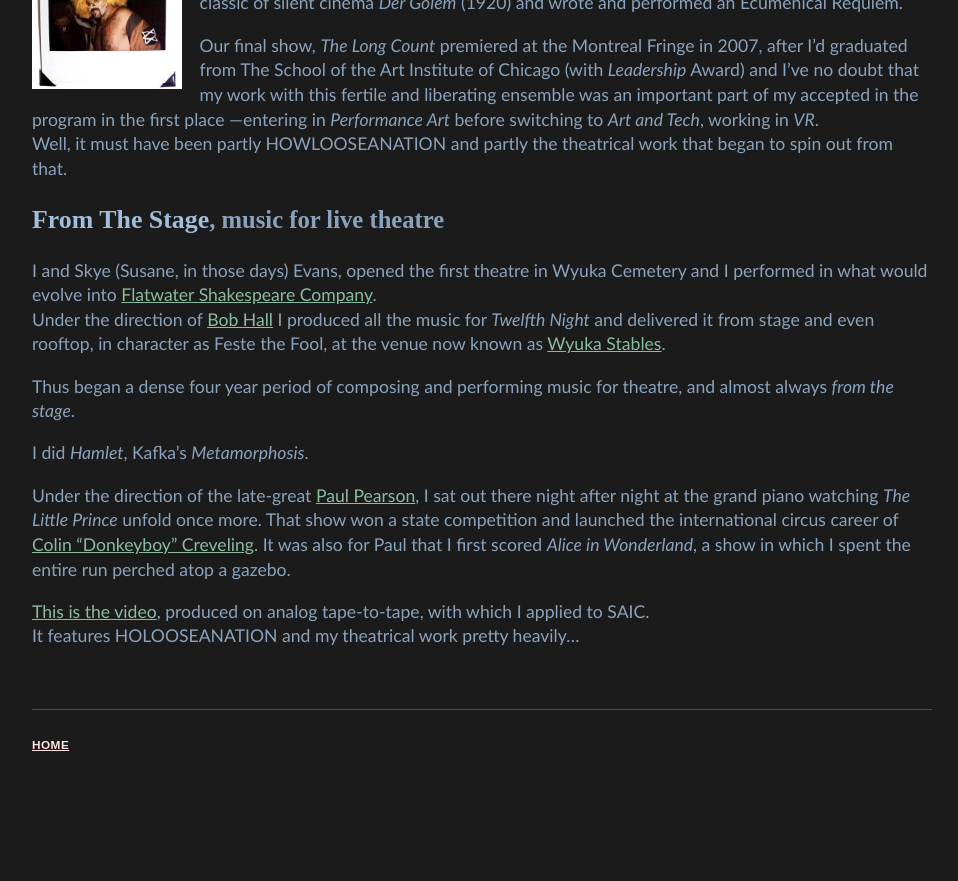
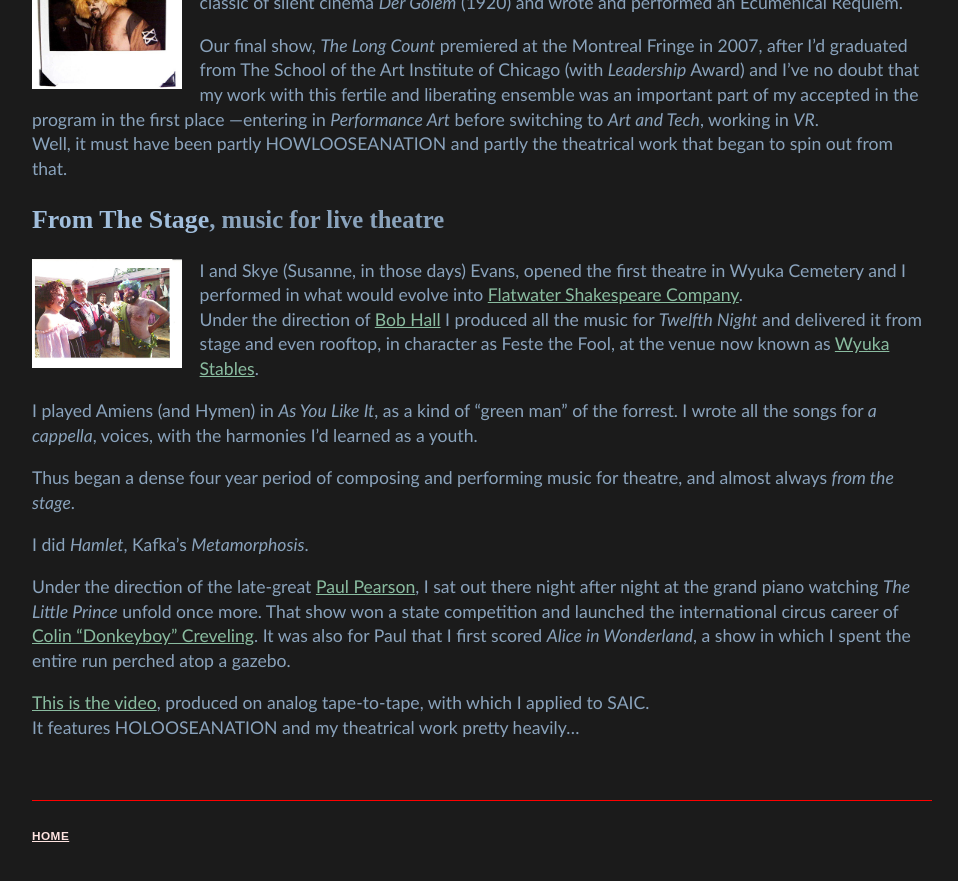
Before and after one commit to Interactimation/portfolio, a Jekyll site: the page built from performing/index.md, in a window 1280 px wide and 900 px high, scrolled down 3582 px. Shown: the top 881 px of the window, without its empty margins (158-1116 px from the left). Built offline with Jekyll 4.4.1, drawn with Linux system fonts in a browser that asks for light colours; before the commit the page ends 4397 px from its top, so only the background shows below that.

Commit message:
as you like it image

```diff
--- a/performing/index.md
+++ b/performing/index.md
@@ -189,8 +189,16 @@ Well, it must have been partly HOWLOOSEANATION and partly the theatrical work th
 
 ## **From The Stage**, music for live theatre
 
-I and Skye (Susane, in those days) Evans, opened the first theatre in Wyuka Cemetery and I performed in what would evolve into <a href="https://www.flatwatershakespeare.org/" target="_blank">Flatwater Shakespeare Company</a>.
+<a href="{{ "/pix/asYouLikeIt.jpg" | relative_url }}" target="_blank">
+  <img class="thumb-left"
+       src="{{ "/pix/asYouLikeIt_thumb.jpg" | relative_url }}"
+       alt="flaming cupcake, ward lewis">
+</a>
+
+I and Skye (Susanne, in those days) Evans, opened the first theatre in Wyuka Cemetery and I performed in what would evolve into <a href="https://www.flatwatershakespeare.org/" target="_blank">Flatwater Shakespeare Company</a>.
 Under the direction of <a href="https://www.flatwatershakespeare.org/" target="_blank">Bob Hall</a> I produced all the music for _Twelfth Night_ and delivered it from stage and even rooftop, in character as Feste the Fool, at the venue now known as <a href="https://www.wyuka.com/wyuka-stables/" target="_blank">Wyuka Stables</a>.
+
+I played Amiens (and Hymen) in _As You Like It_, as a kind of "green man" of the forrest. I wrote all the songs for _a cappella_, voices, with the harmonies I'd learned as a youth.
 
 Thus began a dense four year period of composing and performing music for theatre, and almost always _from the stage_.
 
```
Also changed, not shown: pix/42965544_10156862963566934_1761376318701699072_n.jpg (added), pix/503838604_4113767228846253_7935751432456308218_n.jpg (added), pix/557752716_10232124425241629_4224664832529753135_n.jpg (added), pix/Bulgasari.jpg (added), pix/asYouLikeIt.jpg (added), pix/asYouLikeIt_thumb.jpg (added), pix/faun.jpg (added), pix/reptileForm.jpg (added), pix/riotFestTophat.jpg (added), pix/— with Michael Zerang..jpg (added).
